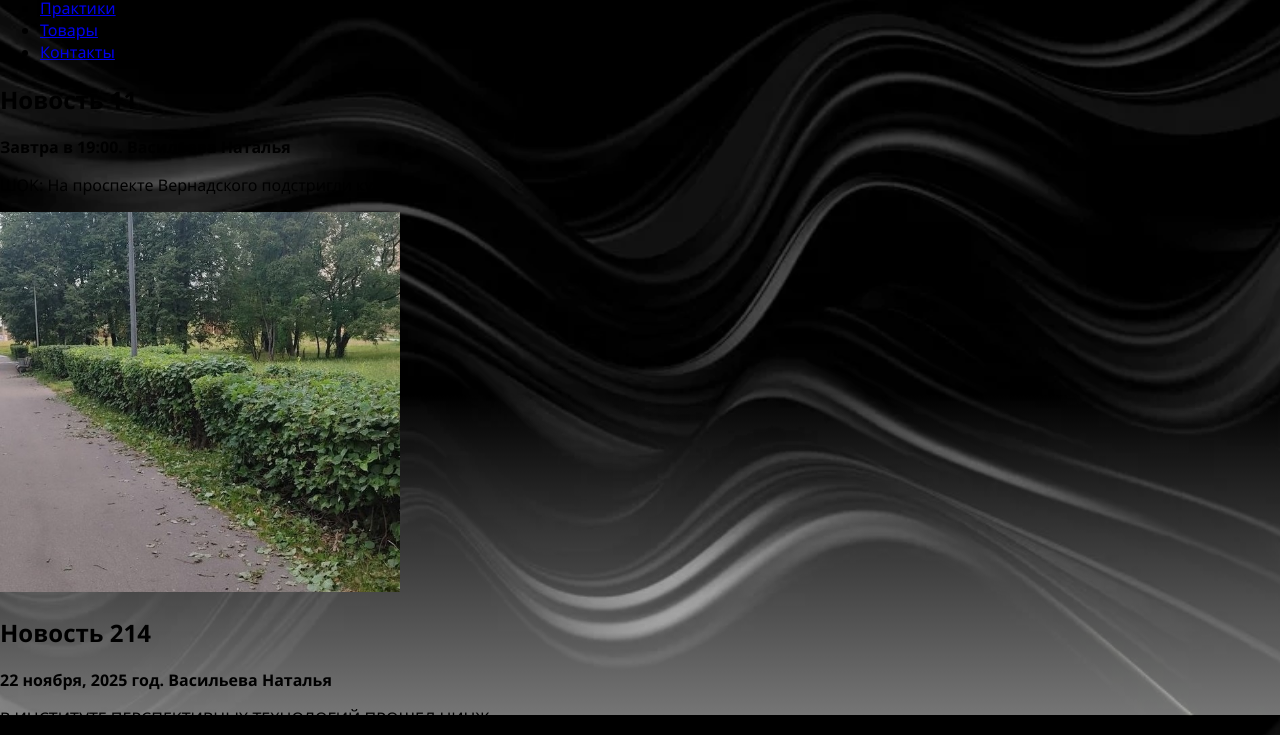
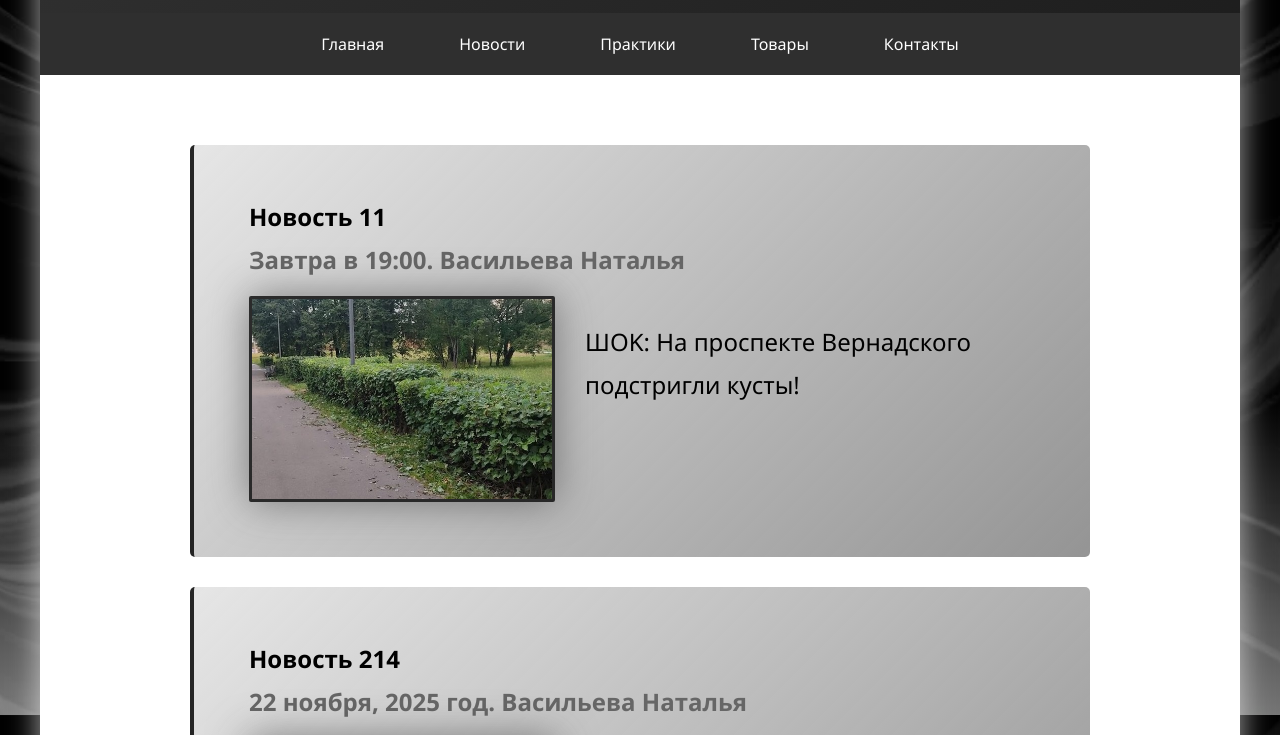
Before and after one commit to gytory/frontend-and-backend-practice, a plain HTML site: page pages/news.html in a window 1280 px wide. Shown: the part 85-820 px from the top of the page. Drawn offline with Linux system fonts and the light colour scheme.

Commit message:
news page

```diff
--- a/pages/news.html
+++ b/pages/news.html
@@ -7,46 +7,56 @@
     <link rel="stylesheet" href="../style/styles.css">
 </head>
 <body>
-    <div id="header">Хэдер</div>
-        <div id="menu">
-            <ul>
-                <li><a href="../index.html">Главная</a></li>
-                <li><a href="news.html">Новости</a></li>
-                <li><a href="practices.html">Практики</a></li>
-                <li><a href="goods.html">Товары</a></li>
-                <li><a href="contacts.html">Контакты</a></li>
+    <div class="page-container">
+        <div class="header">Хэдер</div>
+            <div class="nav">
+            <ul class="nav-list">
+                <li class="nav-item"><a class="nav-link" href="../index.html">Главная</a></li>
+                <li class="nav-item"><a class="nav-link" href="news.html">Новости</a></li>
+                <li class="nav-item"><a class="nav-link" href="practices.html">Практики</a></li>
+                <li class="nav-item"><a class="nav-link" href="goods.html">Товары</a></li>
+                <li class="nav-item"><a class="nav-link" href="contacts.html">Контакты</a></li>
             </ul>
         </div>
-        <main>
+
+        <div class="content">
+            <div class = "news_card">
                 <article>
                     <h1>Новость 11</h1>
-                <div>
-                    <span>
-                        <strong>Завтра в 19:00. Васильева Наталья</strong>
+                    <h2>Завтра в 19:00. Васильева Наталья</h2>
 
-                    </span>
+                    <div class="content-wrapper">
+                        <img class="news_photo" src="../images/bushes.jpg" alt="Кусты">
+                        <div class="text-content">
                             <p>ШОK: На проспекте Вернадского подстригли кусты!</p>
-                    <img src="../images/bushes.jpg" alt="Кусты" width="400">
-                </div></article>
+                        </div>
+                    </div>
+                </article>
                 <article>
                     <h1>Новость 214</h1>
-                <div>
-                    <span>
-                        <strong>22 ноября, 2025 год. Васильева Наталья</strong>
-                    </span>
+                    <h2>22 ноября, 2025 год. Васильева Наталья</h2>
+
+                    <div class="content-wrapper">
+                        <img class="news_photo" src="../images/no_game.jpg" alt="НИНЖ">
+                        <div class="text-content">
                             <p>В ИНСТИТУТЕ ПЕРСПЕКТИВНЫХ ТЕХНОЛОГИЙ ПРОШЕЛ НИНЖ</p>
-                    <img src="../images/no_game.jpg" alt="НИНЖ" width="400">
-                </div></article>
+                        </div>
+                    </div>
+                </article>
+
                 <article>
                     <h1>Новость 1234</h1>
-                <div>
-                    <span>
-                        <strong>29 ноября, 2025 год. Васильева Наталья</strong>
-                    </span>
+                    <h2>29 ноября, 2025 год. Васильева Наталья</h2>
+                    <div class="content-wrapper">
+                        <img class="news_photo" src="../images/matan.jpg" alt="НИНЖ">
+                        <div class="text-content">
                             <p>Торжественно прошла пара математического анализа.</p>
-                    <img src="../images/matan.jpg" alt="НИНЖ" width="400">
-                </div></article>
-        </main>
-        <div id="footer">Футер</div>
+                        </div>
+                    </div>
+                </article>
+            </div>
+            </div>
+            <div class="footer">Футер</div>
+        </div>
 </body>
 </html>
--- a/style/styles.css
+++ b/style/styles.css
@@ -3,7 +3,7 @@ body {
     font-family: 'Segoe UI', Tahoma, Geneva, Verdana, sans-serif; /* Современный шрифт для лучшей читаемости */
     margin: 0; /* Убираем стандартные отступы браузера */
     padding: 0; /* Убираем стандартные внутренние отступы */
-      background:
+    background:
     linear-gradient(to bottom, #0000003b 60%, #c4c4c498 100%), url(../images/fon.jpeg);
     background-attachment: fixed;
     background-size: cover;
@@ -185,6 +185,50 @@ body {
     margin: 0; /* Убираем отступы */
 }
 
+.news_card article {
+
+    background: linear-gradient(135deg, #e6e6e6 0%, #757575c5 100%);
+    padding: 55px;
+    border-radius: 5px;
+    margin: 30px 0;
+    border-left: 4px solid #161616e3;
+}
+
+.news_card article h1 {
+    margin-top: 0;
+    margin-bottom: 10px;
+}
+
+.news_card article h2 {
+    margin-top: 0;
+    margin-bottom: 20px;
+    color: #666;
+}
+
+.content-wrapper {
+    display: flex;
+    gap: 30px;
+}
+
+.news_photo {
+    width: 300px;
+    height: 200px;
+    object-fit: cover;
+    border-radius: 2px;
+    flex-shrink: 0;
+    border: 3px solid #161616e3; /* Синяя рамка вокруг фото */
+    box-shadow: 0 0 40px rgba(59, 59, 59, 0.582);
+}
+
+.text-content {
+    flex: 1;
+    margin: 0;
+    font-size: 24px;
+    line-height: 1.8;
+    font-weight: 500;
+}
+
+
 /* ===== ФУТЕР ===== */
 .footer {
     background: linear-gradient(135deg, #161616e3 0%, #020202e3 100%); /* Темный градиентный фон */
```
Lines whose indentation alone changed are shown as unchanged.
